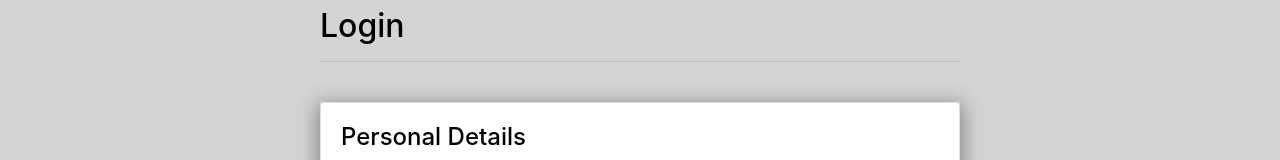
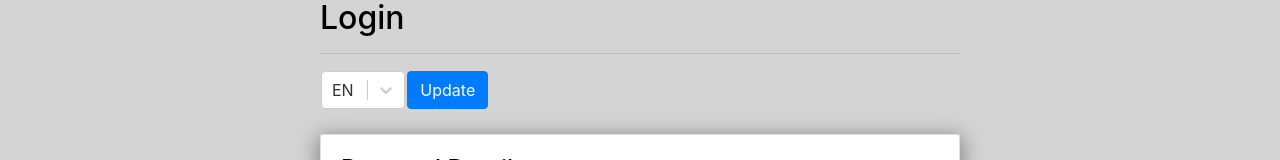
Before and after one commit to idanbachar/employee-management, a React (Create React App) app in the folder employee-management/: page /login in a window 1280 px wide. Shown: the part 399-559 px from the top of the page. Built offline with nearby package versions, Linux system fonts and the light colour scheme.

Commit message:
Added option to change languages (English/Hebrew)

```diff
--- /dev/null
+++ b/employee-management/src/Languages/FormLanguages.js
@@ -0,0 +1,60 @@
+const FormLanguages = {
+    Labels: {
+        Title: {
+            EN: "Login",
+            HE: "התחברות"
+        },
+        Main: {
+            EN: "Personal Details",
+            HE: "פרטים אישיים"
+        },
+        Fields: {
+            EN: [
+                { message: "Email" },
+                { message: "Password" }
+            ],
+            HE: [
+                { message: "אימייל" },
+                { message: "סיסמה" }
+            ]
+        },
+        Submit: {
+            EN: "Sign In",
+            HE: "התחבר"
+        }
+    },
+    validationErrors: {
+        inputs: {
+            email: {
+                EN: [
+                    { message: "Email can not be empty." },
+                    { message: "Email must have atleast 12 letters." },
+                    { message: "Email must have '@'." },
+                    { message: "Email must have '.com'." },
+                    { message: "Email must have only 1 '@'." },
+                    { message: ".com' must be at the end of the email." }
+                ],
+                HE: [
+                    { message: "אימייל אינו יכול להיות ריק." },
+                    { message: "אימייל חייב להכיל לפחות 12 תווים." },
+                    { message: "אימייל חייב להכיל '@'." },
+                    { message: "אימיי לחייב להכיל '.com'." },
+                    { message: "אימייל חייב להכיל רק פעם אחת את '@'." },
+                    { message: "אימייל חייב להכיל '.com' בסוף." }
+                ]
+            },
+            password: {
+                EN: [
+                    { message: "Password can not be empty." },
+                    { message: "Password must have atleast 6 letters." },
+                ],
+                HE: [
+                    { message: "סיסמה אינה יכולה להיות ריקה." },
+                    { message: "הסיסמה חייבת להכיל לפחות 6 תווים." },
+                ]
+            }
+        }
+    }
+}
+
+export default FormLanguages;
--- a/employee-management/src/pages/login.js
+++ b/employee-management/src/pages/login.js
@@ -4,13 +4,14 @@ import Button from 'react-bootstrap/Button'
 import Card from 'react-bootstrap/Card'
 import axios from 'axios';
 import Toast from 'react-bootstrap/Toast'
+import Select from 'react-select';
+import FormLanguages from '../Languages/FormLanguages';
 
 import {
     BrowserRouter as Router,
     Route,
     Redirect
 } from 'react-router-dom'
-
 
 const api = axios.create({
     baseURL: `http://localhost:8000/auth/login`
@@ -19,15 +20,30 @@ const api = axios.create({
 
 const Login = () => {
 
+    const defaultLanguage = "EN";
+
     const [email, setEmail] = useState('');
     const [password, setPassword] = useState('');
 
     const [emailValidation, setEmailValidation] = useState(null);
     const [passwordValidation, setPasswordValidation] = useState(null);
 
+    const [language, setLanguage] = useState(defaultLanguage);
+
+    const [title, setTitle] = useState(FormLanguages.Labels.Title[language]);
+    const [mainLabel, setMainLabel] = useState(FormLanguages.Labels.Main[language]);
+    const [emailFieldLabel, setEmailFieldLabel] = useState(FormLanguages.Labels.Fields[language][0].message);
+    const [passwordFieldLabel, setPasswordFieldLabel] = useState(FormLanguages.Labels.Fields[language][1].message);
+    const [submitButtonLabel, setSubmitButtonLabel] = useState(FormLanguages.Labels.Submit[language]);
+
     const [showA, setShowA] = useState(false);
 
     const toggleShowA = () => setShowA(!showA);
+
+    const languages = [
+        { label: 'EN', value: 'EN' },
+        { label: 'HE', value: 'HE' }
+    ]
 
     const formLabelStyle = {
         margin: 'auto',
@@ -38,17 +54,18 @@ const Login = () => {
         width: '60%',
         margin: 'auto'
     }
-    const validateFields = () => {
+    const validateFields = (isFlag) => {
 
         const isEmailValid = validateEmail();
         const isPasswordValid = validatePassword();
 
-        if (isEmailValid && isPasswordValid)
-            login();
-
+        if (isFlag) {
+            if (isEmailValid && isPasswordValid)
+                handleLogin();
+        }
     }
 
-    const login = () => {
+    const handleLogin = () => {
 
         const data = {
             email: email,
@@ -71,27 +88,28 @@ const Login = () => {
     const validateEmail = () => {
 
         if (email.length === 0) {
-            setEmailValidation("Email can not be empty.")
+
+            setEmailValidation(FormLanguages.validationErrors.inputs.email[language][0].message)
             return false;
         }
         else if (email.length < 12) {
-            setEmailValidation("Email must have atleast 12 letters.");
+            setEmailValidation(FormLanguages.validationErrors.inputs.email[language][1].message)
             return false;
         }
         else if (!email.includes("@")) {
-            setEmailValidation("Email must have '@'.");
+            setEmailValidation(FormLanguages.validationErrors.inputs.email[language][2].message)
             return false;
         }
         else if (!email.includes(".com")) {
-            setEmailValidation("Email must have '.com'.");
+            setEmailValidation(FormLanguages.validationErrors.inputs.email[language][3].message)
             return false;
         }
         else if (email.split('@').length > 2) {
-            setEmailValidation("Email must have only 1 '@'.");
+            setEmailValidation(FormLanguages.validationErrors.inputs.email[language][4].message)
             return false;
         }
         else if (email.indexOf(".com") < email.length - 4) {
-            setEmailValidation("'.com' must be at the end of the email.");
+            setEmailValidation(FormLanguages.validationErrors.inputs.email[language][5].message)
             return false;
         }
 
@@ -102,16 +120,26 @@ const Login = () => {
     const validatePassword = () => {
 
         if (password.length === 0) {
-            setPasswordValidation("Password can not be empty.")
+            setPasswordValidation(FormLanguages.validationErrors.inputs.password[language][0].message)
             return false;
         }
         else if (password.length < 6) {
-            setPasswordValidation("Password must have atleast 6 letters.");
+            setPasswordValidation(FormLanguages.validationErrors.inputs.password[language][1].message);
             return false;
         }
 
         setPasswordValidation(null);
         return true;
+    }
+
+    const changeLanguage = () => {
+        setTitle(FormLanguages.Labels.Title[language]);
+        setMainLabel(FormLanguages.Labels.Main[language]);
+        setEmailFieldLabel(FormLanguages.Labels.Fields[language][0].message);
+        setPasswordFieldLabel(FormLanguages.Labels.Fields[language][1].message);
+        setSubmitButtonLabel(FormLanguages.Labels.Submit[language]);
+
+        validateFields(false);
     }
 
     return (
@@ -122,36 +150,53 @@ const Login = () => {
                     <Redirect to="/manage" /> :
                     null}
             </Route>
-            <h2 align="left">Login</h2>
+            <h2 align="left">{title}</h2>
             <hr />
+            <div>
+                <table width="200">
+                    <tr>
+                        <td>
+                            <Select
+                                label="Select language"
+                                options={languages}
+                                defaultValue={languages[0]}
+                                onChange={(e) => setLanguage(e.value)}
+                            />
+                        </td>
+                        <td>
+                            <Button onClick={changeLanguage}>
+                                Update
+                            </Button>
+                        </td>
+                    </tr>
+                </table>
+            </div>
+
             <br />
             <div style={{ boxShadow: '0px 5px 19px 3px #888888' }} >
                 <Card style={{ width: '40rem' }}>
                     <Card.Body>
-                        <h4>Personal Details</h4>
+                        <h4>{mainLabel}</h4>
                         <br />
                         <Form >
                             <Form.Group controlId="formBasicEmail">
-                                <Form.Label style={formLabelStyle}>Email:</Form.Label>
+                                <Form.Label style={formLabelStyle}>{emailFieldLabel}:</Form.Label>
                                 <Form.Control style={formControlStyle} maxLength="30" type="email" placeholder="Enter email" onChange={(e) => { setEmail(e.target.value) }} />
                                 <div><font color="red">{emailValidation}</font></div>
                             </Form.Group>
 
                             <Form.Group controlId="formBasicPassword">
-                                <Form.Label style={formLabelStyle}>Password:</Form.Label>
+                                <Form.Label style={formLabelStyle}>{passwordFieldLabel}:</Form.Label>
                                 <Form.Control style={formControlStyle} maxLength="12" type="password" placeholder="Enter password" onChange={(e) => { setPassword(e.target.value) }} />
                                 <div><font color="red">{passwordValidation}</font></div>
                             </Form.Group>
-                            <Button onClick={() => validateFields()} variant="primary">
-                                Sign In
+                            <Button onClick={() => validateFields(true)} variant="primary">
+                                {submitButtonLabel}
                             </Button>
                         </Form>
                     </Card.Body>
                 </Card>
-
             </div>
-            <br />
-
             <div
                 aria-live="polite"
                 aria-atomic="true"
```
